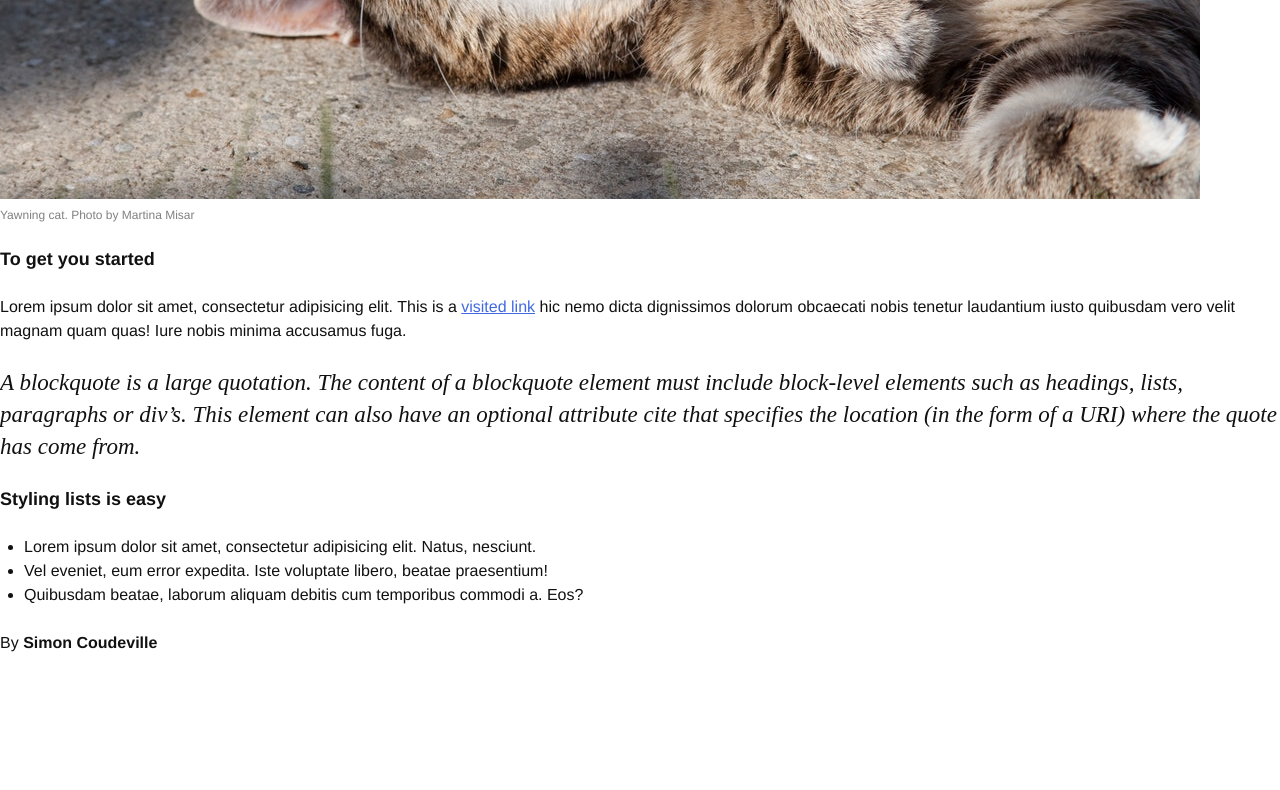
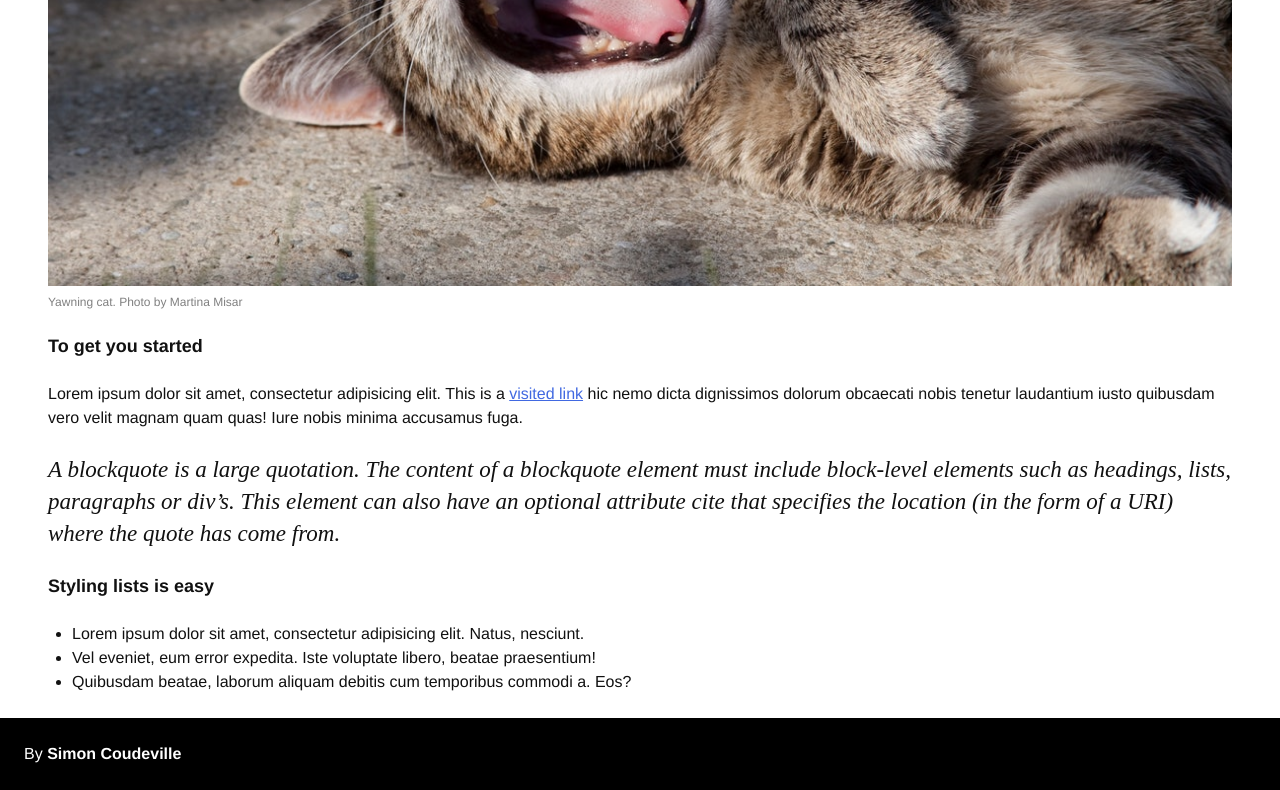
Before and after one commit to mct-ui/layout-system-dufoortmathias, a plain HTML site: page index.html in a window 1280 px wide. Shown: the part 764-1554 px from the top of the page. Before the commit the page ends 1443 px from the top, so only its background shows below. Drawn offline with Linux system fonts and the light colour scheme.

Commit message:
object row toegevoegd

```diff
--- a/css/screen.css
+++ b/css/screen.css
@@ -158,10 +158,31 @@ a:focus {
 \*------------------------------------*/
 
 /*
-    Object: Object name
+    Objects: Row
     ---
-    Object description
+    Creates a horizontal row that stretches the viewport and adds padding around children
 */
+
+.o-row {
+    padding: 24px 24px 0;
+    display: flow-root
+}
+
+.o-row--primary {
+    background-color: orange;
+    color: white;
+}
+
+.o-row--dark {
+    background-color: black;
+    color: white;
+}
+
+@media (min-width: 768px) {
+    .o-row--lg {
+        padding: 48px 48px 0;
+    }
+}
 
 /*------------------------------------*\
   #COMPONENTS
--- a/index.html
+++ b/index.html
@@ -19,11 +19,12 @@
 </head>
 
 <body>
-    <header>
+    <header class="o-row o-row--primary o-row--lg">
         <h1>Hello world! This is my HTML5 boilerplate.</h1>
         <p>A Boilerplate helps you build fast, robust, and adaptable web apps or sites. Kick-start your project with the
             combined knowledge and effort of 100s of developers, all in one little package.</p>
     </header>
+    <div class="o-row o-row--lg">
         <h2>
             A little bit of content
         </h2>
@@ -59,7 +60,8 @@
             <li>Vel eveniet, eum error expedita. Iste voluptate libero, beatae praesentium!</li>
             <li>Quibusdam beatae, laborum aliquam debitis cum temporibus commodi a. Eos?</li>
         </ul>
-    <footer>
+    </div>
+    <footer class="o-row o-row--dark">
         <p>By <strong>Simon Coudeville</strong></p>
     </footer>
 </body>
```
Lines whose indentation alone changed are shown as unchanged.
